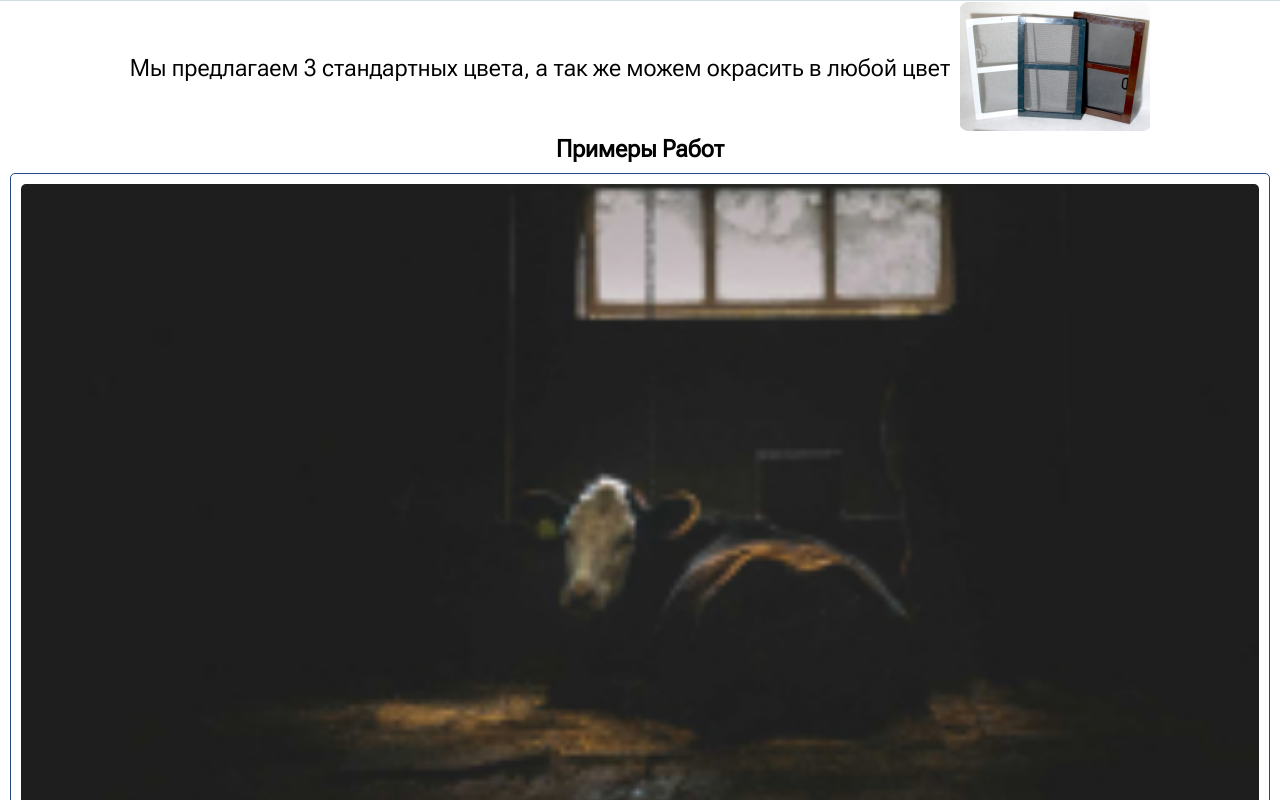
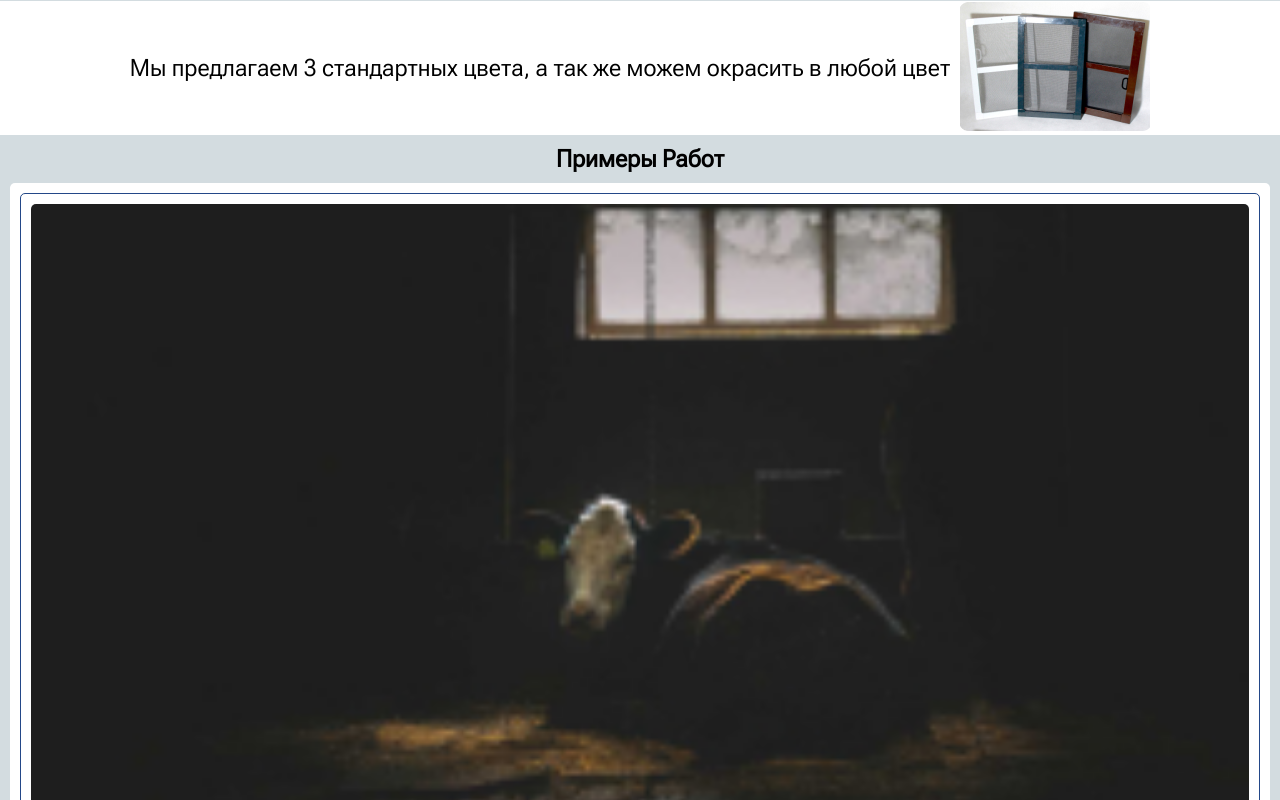
Before and after one commit to Maracash41/moskit, a React (Vite) app in the folder mosquito/: page / in a window 1280 px wide. Shown: the part 2100-2900 px from the top of the page. Built offline with nearby package versions, Linux system fonts and the light colour scheme.

Commit message:
feat: add WorkExamples component

```diff
--- a/mosquito/src/components/WorkExamples/workExamples.module.css
+++ b/mosquito/src/components/WorkExamples/workExamples.module.css
@@ -1,8 +1,15 @@
 @import "../../styles/global.css";
+
+.workExamples {
+  width: 100%;
+  background-color: var(--section-background);
+}
 
 .workExamplesContent {
   display: flex;
   flex-direction: column;
   justify-content: center;
   align-items: center;
+  gap: 10px;
+  padding: 10px;
 }
```
